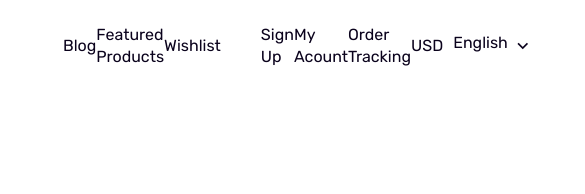
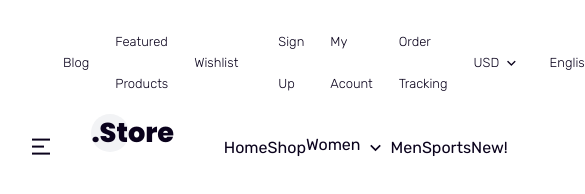
Before and after one commit to archwin010/gStore, a plain HTML site: page index.html in a window 390 px wide. Shown: the top 194 px of the page, 585 px wide, since content can reach past the window. Drawn offline with nearby package versions, Linux system fonts and the light colour scheme.

Commit message:
first commit of the day

```diff
--- a/index.html
+++ b/index.html
@@ -23,16 +23,58 @@
                             </ul>
                         </div>
                         <div class="right">
-                            <ul class="flexitem">
-                                <li class="main-links">
-                                    <li><a href="#">Sign Up</a></li>
-                                    <li><a href="#">My Acount</a></li>
-                                    <li><a href="#">Order Tracking</a></li>
-                                    <li><a href="#">USD <span class="icon-small"><i class="arrow-down-s-line"></i></span></a></li>
-                                    <li><a href="#">English <span class="icon-small"><i class="ri-arrow-down-s-line"></i></span></a></li>
+                            <ul class="flexitem main-links">
+                                <li><a href="#">Sign Up</a></li>
+                                <li><a href="#">My Acount</a></li>
+                                <li><a href="#">Order Tracking</a></li>
+                                <li><a href="#">USD <span class="icon-small"><i class="ri-arrow-down-s-line"></i></span></a>
+                                    <ul>
+                                        <li class="current"><a href="#">USD</a></li>
+                                        <li><a href="#">EURO</a></li>
+                                        <li><a href="#">GBP</a></li>
+                                        <li><a href="#">IDR</a></li>
+                                    </ul>
+                                </li>
+                                <li><a href="#">English <span class="icon-small"><i class="ri-arrow-down-s-line"></i></span></a>
+                                    <ul>
+                                        <li class="current"><a href="#">English</a></li>
+                                        <li><a href="#">German</a></li>
+                                        <li><a href="#">Spanish</a></li>
+                                        <li><a href="#">Bahasa</a></li>
+                                    </ul>
                                 </li>
                             </ul>
                         </div>
+                    </div>
+                </div>
+            </div>
+            <!-- header-top -->
+
+            <div class="header-nav">
+                <div class="container">
+                    <div class="wrapper flexitem">
+                        <a href="#" class="trigger desktop-hide"><span class="i ri-menu-2-line"></span></a>
+                        <div class="left flexitem">
+                            <div class="logo"><a href="/"><span class="circle">.Store</span></a></div>
+                            <nav class="mobile-hide">
+                                <ul class="flexitem second-links">
+                                    <li><a href="#">Home</a></li>
+                                    <li><a href="#">Shop</a></li>
+                                    <li>
+                                        <a href="#">Women
+                                            <div class="icon-small"><i class="ri-arrow-down-s-line"></i></div>
+                                        </a>
+                                    </li>
+                                    <li><a href="#">Men</a></li>
+                                    <li>
+                                        <a href="#">Sports
+                                            <div class="fly-item"><span>New!</span></div>
+                                        </a>
+                                    </li>
+                                </ul>
+                            </nav>
+                        </div>
+                        <div class="right"></div>
                     </div>
                 </div>
             </div>
--- a/styles.css
+++ b/styles.css
@@ -34,7 +34,6 @@
 *,::before,::after{
     box-sizing: border-box;
 }
-
 body {
     font-family: 'Rubik', sans-serif;
     font-size: 16px;
@@ -43,54 +42,43 @@ body {
     color: var(--dark-color);
     background-color: var(--white-color);
 }
-
 a {
     text-decoration: none;
     color: inherit;
     -webkit-tap-highlight-color: transparent;
 }
-
 ul {
     list-style: none;
 }
-
 img {
     max-width: var(--percent100);
     vertical-align: middle;
 }
-
 strong {
     font-weight: var(--fw8);
 }
-
 table {
     border-collapse: collapse;
     border-spacing: 0;
 }
-
 input::placeholder {
     font: inherit;
 }
-
 h1,h2,h3,h4 {
     font-family: 'Poppins';
 }
-
-h1{
+h1 {
     font-size: calc(1.3em + 1vw);
     font-weight: var(--fw8);
     line-height: 1;
 }
-
 h2 {
     font-size: 2.5em;
 }
-
 h3 {
     font-size: 1.2em;
     font-weight: var(--fw7);
 }
-
 h4 {
     font-size: 1em;
     font-weight: var(--fw6);
@@ -101,63 +89,52 @@ h4 {
     REUSABLE SELECTORS */
 
 
-.container{
+.container {
     max-width: 1280px;
     margin: 0 auto;
     padding: 0 0.938em;
 }
-
 .column {
     margin-left: -0.938em;
     margin-right: -0.938em;
 }
-
 .column .row {
     padding: 0 0.938em;
 }
-
 .flexwrap {
     display: flex;
     flex-wrap: wrap;
 }
-
 .flexcenter {
     display: flex;
     align-items: center;
     justify-content: center;
 }
-
-.flexitem{
+.flexitem {
     display: flex;
     align-items: center;
 }
-
-.flexcol{
+.flexcol {
     display: flex;
     flex-direction: column;
     gap: 1em;
 }
-
-.main-links a:hover  {
+.main-links a:hover {
     color: var(--secondary-color);
 }
-
 .second-links a:hover {
     color: var(--light-text-color);
 }
-
 .icon-small, .icon-large {
     display: flex;
     align-items: center;
     padding: 0 0.25em;
     font-weight: normal;
 }
-
 .icon-small {
     font-size: 1.25em;
     margin: auto;
 }
-
 .icon-large {
     font-size: 1.75em;
     padding: 0 0.75em 0 0;
@@ -176,6 +153,7 @@ header li > a {
     display: flex;
     position: relative;
     line-height: inherit;
+    transition: var(--trans-color);
 }
 
 
@@ -183,13 +161,83 @@ header li > a {
         header Top */
 
 .header-top .wrapper {
-
+    font-size: var(--font-small);
+    font-weight: var(--fw3);
+    justify-content: space-between;
+    line-height: 42px;
+}
+.header-top .wrapper ul {
+    gap: 2em;
+}
+.header-top li {
+    position: relative;
+}
+.header-top ul ul {
+    position: absolute;
+    left: -1em;
+    line-height: 2em;
+    background-color: var(--white-color);
+    border: 1px solid var(--border-color);
+    z-index: 1;
+    display: none;
+}
+.header-top .right ul ul li a {
+    padding: 0.25em 1em;
+    margin-left: -40px;
+}
+.header-top .right ul ul li.current a {
+    background-color: var(--border-color);
+}
+.header-top li:hover ul {
+    display: block;
 }
 
+
+    /*  HEADER
+        Header Nav */
+.trigger {
+    font-size: 1.5em;
+    display: flex;
+    padding: 0.25em;
+    margin-right: 0.5em;
+}
+.logo a {
+    font-family: 'Poppins';
+    font-size: 1.7em;
+    position: relative;
+    font-weight: var(--fw8);
+    display: flex;
+    padding-left: 0.75em;
+    margin-right: 2em;
+}
+.circle {
+    position: relative;
+    top: -15px;
+    left: 0;
+    width: 38px;
+    height: 38px;
+    border-radius: var(--percent50);
+    background-color: var(--light-bg-color);
+    z-index: -1;
+}
+.circle::before {
+    content: '';
+    position: absolute;
+    width: 28px;
+    height: 28px;
+    border-radius: var(--percent50);
+    background-color: var(--secondary-color);
+    bottom: 5px;
+    right: 5px;
+    opacity: -4;
+}
 
 
 @media screen and (min-width: 992px) {
     .container {
         padding: 0 2em;
     }
+    .desktop-hide {
+        display: none;
+    }
 }
```
